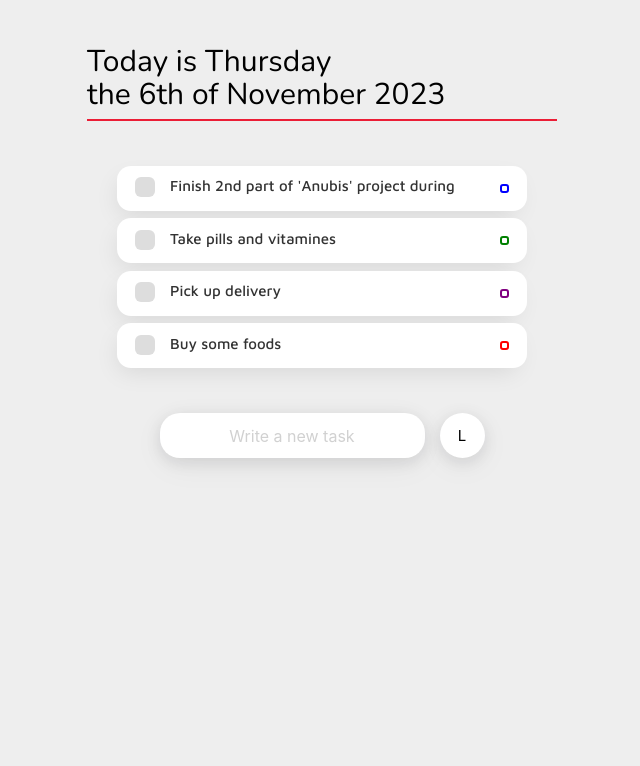
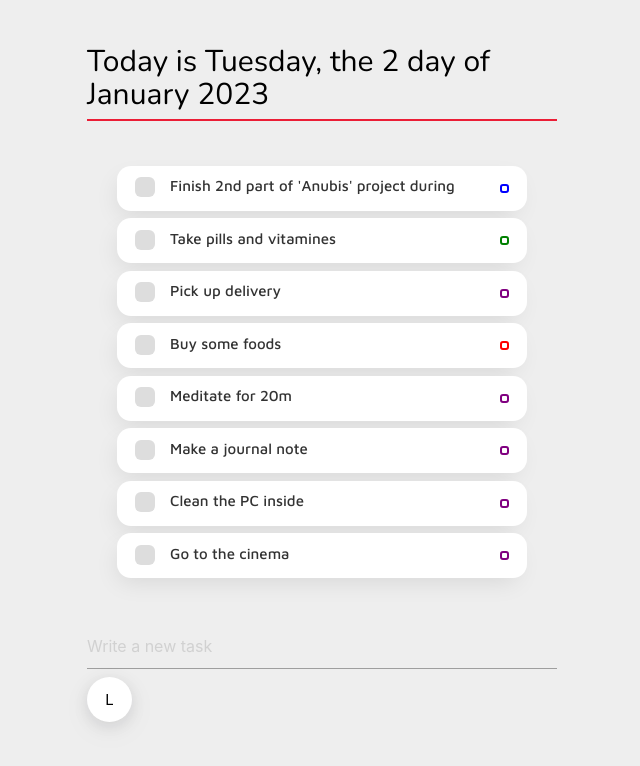
Before and after one commit to DanAlbul/to-do-app, a React (Create React App) app: page / in a window 1280 px wide. Shown: the top 766 px of the page, without its empty margins (318-958 px from the left). Built offline with nearby package versions, Linux system fonts and the light colour scheme.

Commit message:
feat: devide layout on basic components

```diff
--- a/src/App.js
+++ b/src/App.js
@@ -1,83 +1,136 @@
-export const App = () => {
+import { useState } from 'react';
+import TASKS from './data/tasks.json';
+/* import { createContext } from 'react';
+ */
+
+/* const TasksContext = createContext({
+  done: true,
+}); */
+
+export const Widget = () => {
+  const date = new Date();
+
+  const weekday = [
+    'Sunday',
+    'Monday',
+    'Tuesday',
+    'Wednesday',
+    'Thursday',
+    'Friday',
+    'Saturday',
+  ];
+
+  const months = [
+    'January',
+    'February',
+    'March',
+    'April',
+    'May',
+    'June',
+    'July',
+    'August',
+    'September',
+    'October',
+    'November',
+    'December',
+  ];
+
+  const D = {
+    day: date.getDay(),
+    weekday: weekday[date.getDay()],
+    month: months[date.getMonth()],
+    year: date.getFullYear(),
+  };
+
   return (
-    <>
     <div className="weekday_wrapper">
       <div className="today-widget">
-          <h2>
-            Today is Thursday <br /> the 6th of November 2023
-          </h2>
+        <h2>{`Today is ${D.weekday}, the ${D.day} day of ${D.month} ${D.year}`}</h2>
       </div>
     </div>
-      <div className="tasks_wrapper">
-        <ul>
-          <li>
+  );
+};
+
+export const TaskItem = ({ content, category }) => {
+  const [completed, setCompleted] = useState(false);
+
+  /*   useEffect(() => {
+
+
+  }, completed) */
+
+  function toggleStatus() {
+    setCompleted(!completed);
+  }
+
+  return (
     <div className="task-block">
       <div className="task-main">
         <label>
           <input
+            onChange={toggleStatus}
             className="task-checkbox filled-in"
             type="checkbox"
             name="task"
           />
-                  <span className="task">
-                    Finish 2nd part of 'Anubis' project during
+          <span className={`${completed ? 'completed' : ''} task`}>
+            {content}
           </span>
         </label>
       </div>
-              <span className="task-category work-cat"></span>
+      <span className={`task-category ${category}`}></span>
     </div>
+  );
+};
+
+export const TasksList = ({ tasks }) => {
+  //const [listType, setListType] = useState();
+
+  //const taskType = useContext(TasksContext);
+
+  const tasksList = [];
+
+  tasks.forEach((task) => {
+    tasksList.push(
+      <li key={task.category}>
+        <TaskItem content={task.content} category={task.category} />
       </li>
-          <li>
-            <div className="task-block">
-              <div className="task-main">
-                <label>
+    );
+  });
+
+  return (
+    <div className="tasks_wrapper">
+      {/* <TasksContext.Provider value={listType}> */}
+      <ul>{tasksList}</ul>
+      {/*  </TasksContext.Provider> */}
+    </div>
+  );
+};
+
+export const TasksManagement = () => {
+  return (
+    <div className="tasks-management">
       <input
-                    className="task-checkbox filled-in"
-                    type="checkbox"
-                    name="task"
+        type="text"
+        name="tasks-management"
+        placeholder="Write a new task"
       />
-                  <span className="task">Take pills and vitamines</span>
-                </label>
-              </div>
-              <span className="task-category health-cat"></span>
-            </div>
-          </li>
-          <li>
-            <div className="task-block">
-              <div className="task-main">
-                <label>
-                  <input
-                    className="task-checkbox filled-in"
-                    type="checkbox"
-                    name="task"
-                  />
-                  <span className="task">Pick up delivery</span>
-                </label>
-              </div>
-              <span className="task-category personal-cat"></span>
-            </div>
-          </li>
-          <li>
-            <div className="task-block">
-              <div className="task-main">
-                <label>
-                  <input
-                    className="task-checkbox filled-in"
-                    type="checkbox"
-                    name="task"
-                  />
-                  <span className="task">Buy some foods </span>
-                </label>
-              </div>
-              <span className="task-category shopping-cat"></span>
-            </div>
-          </li>
-        </ul>
-      </div>
-      <div className="add_task">
-        <input type="text" name="add_task" placeholder="Write a new task" />
       <button className="show_completed_btn">L</button>
     </div>
+  );
+};
+
+export const ToDoApp = ({ tasks }) => {
+
+  return (
+    <>
+      <Widget data={`Today is Thursday : the 6th of November 2023`} />
+      <TasksList tasks={tasks} />
+      <TasksManagement />
     </>
   );
 };
+
+export const App = () => {
+  return <ToDoApp tasks={TASKS} />;
+};
```
Lines whose indentation alone changed are shown as unchanged.
